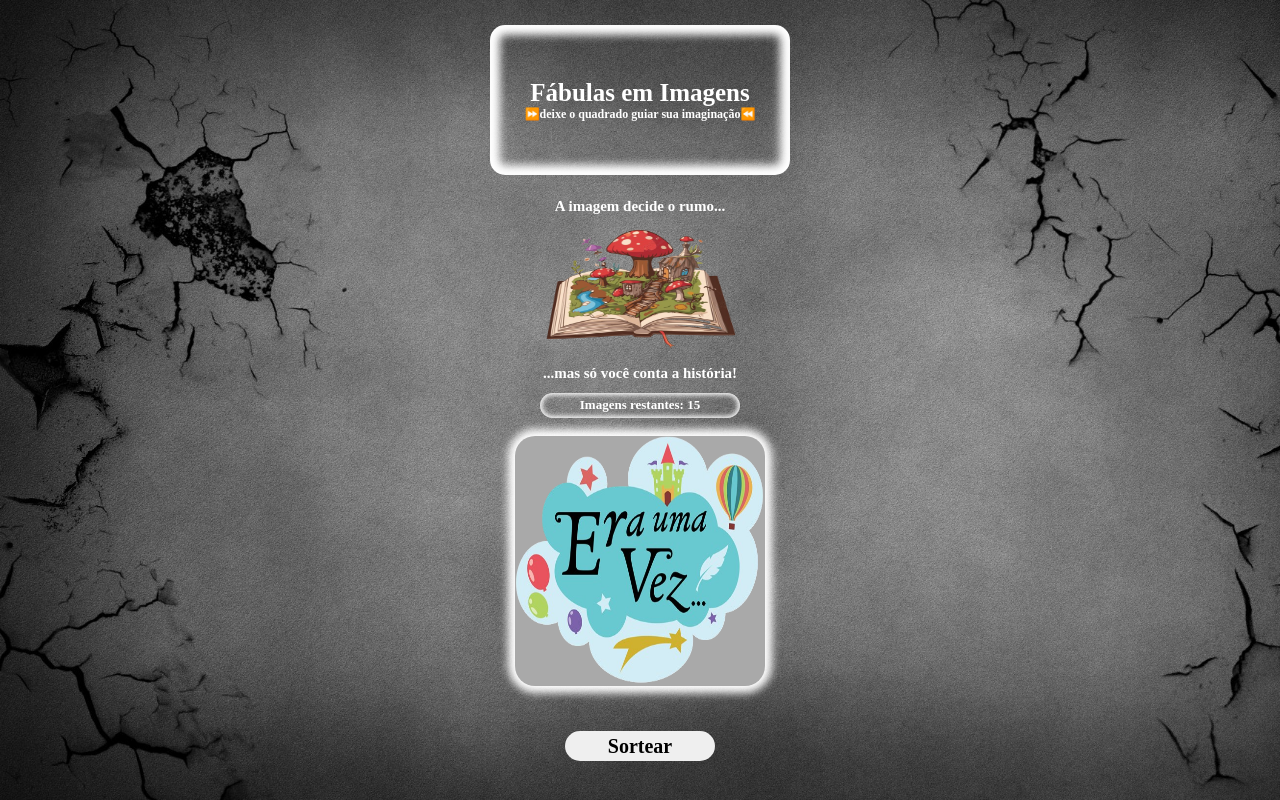
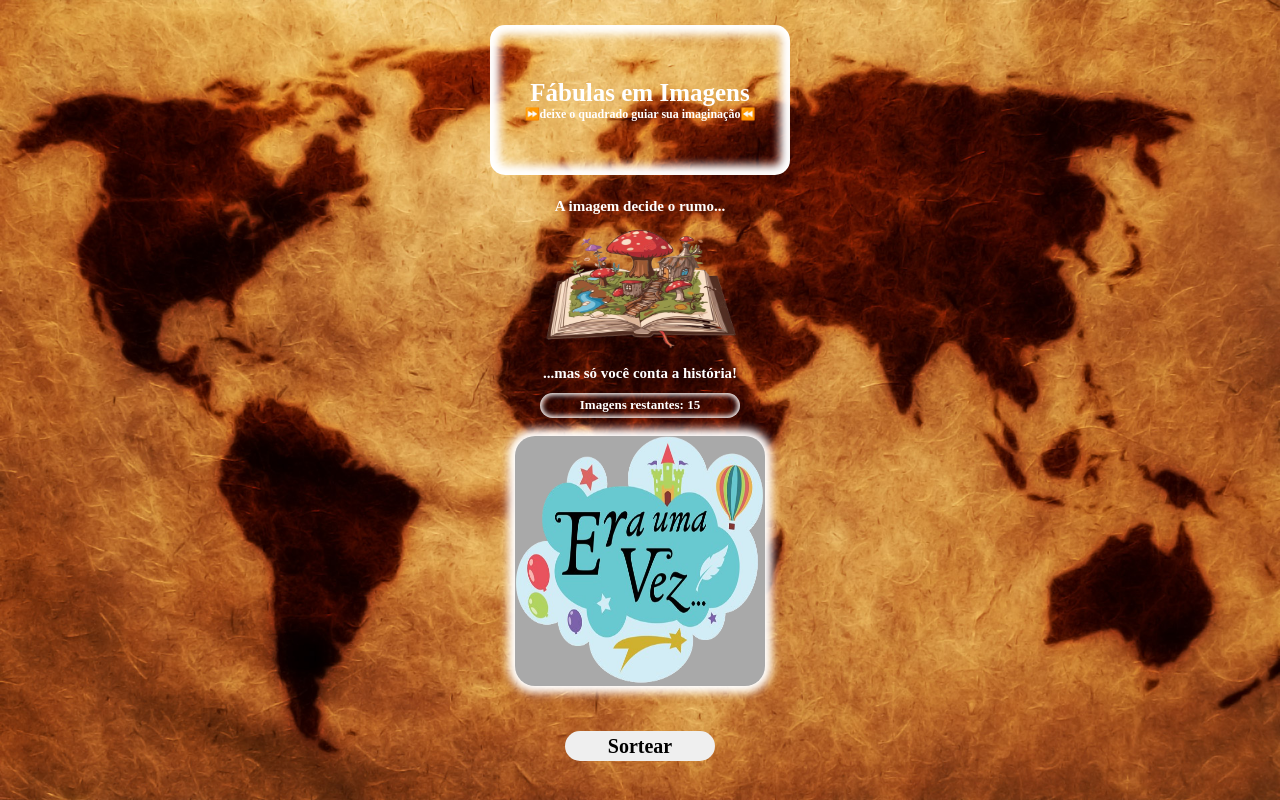
Before and after one commit to jaime-ac/contacao-historia, a React (Vite) app: page / in a window 1280 px wide. Built offline with nearby package versions, Linux system fonts and the light colour scheme.

Commit message:
update background

```diff
--- a/src/index.css
+++ b/src/index.css
@@ -8,7 +8,7 @@
 #root, html, body {
   min-height: 100vh;
   background-color: darkgray;
-  background-image: url('/images/background.png');
+  background-image: url('/images/background.jpg');
   background-repeat: no-repeat;
   background-size: cover;
 }
```
Also changed, not shown: public/images/background.jpg.
